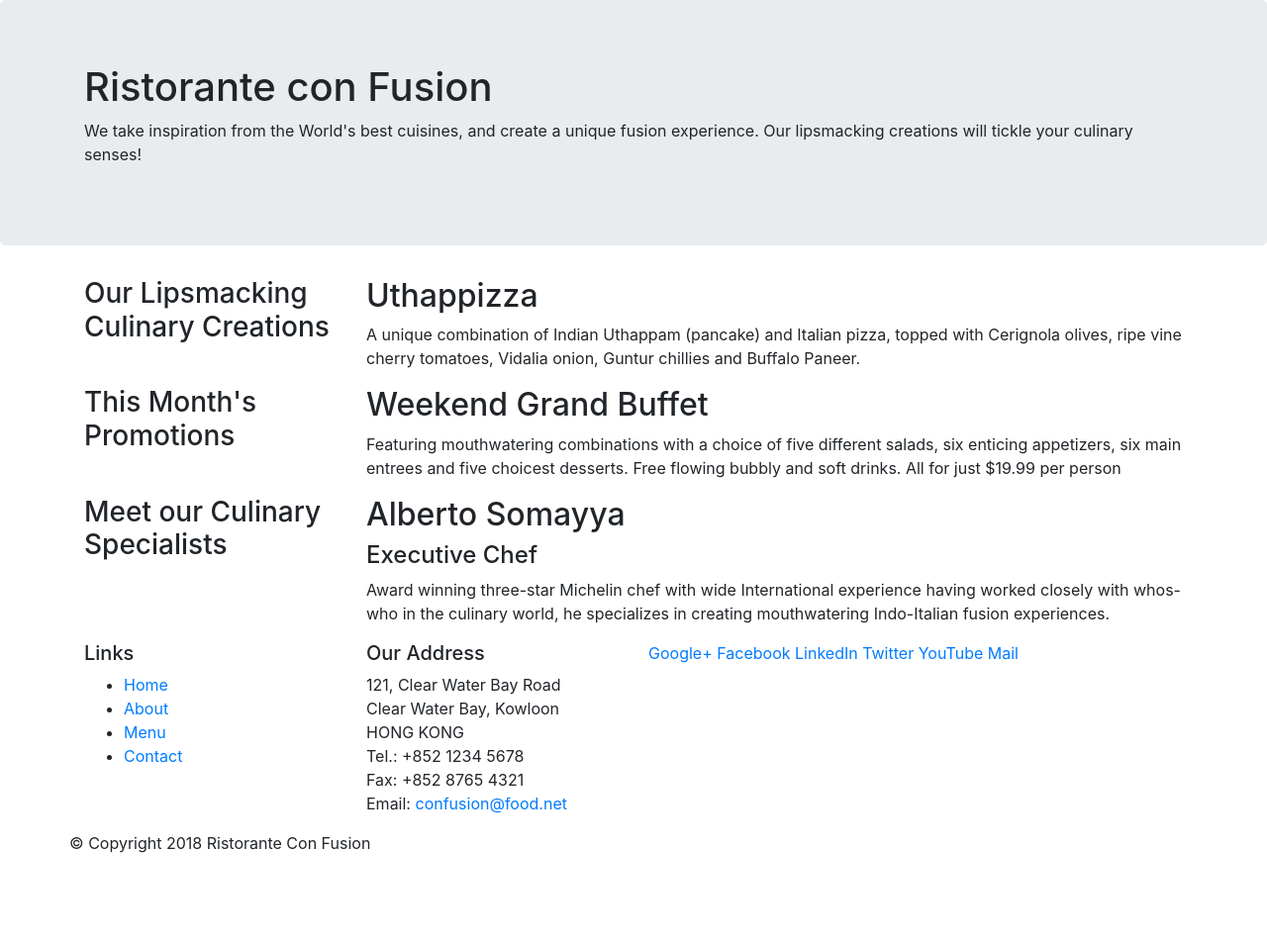
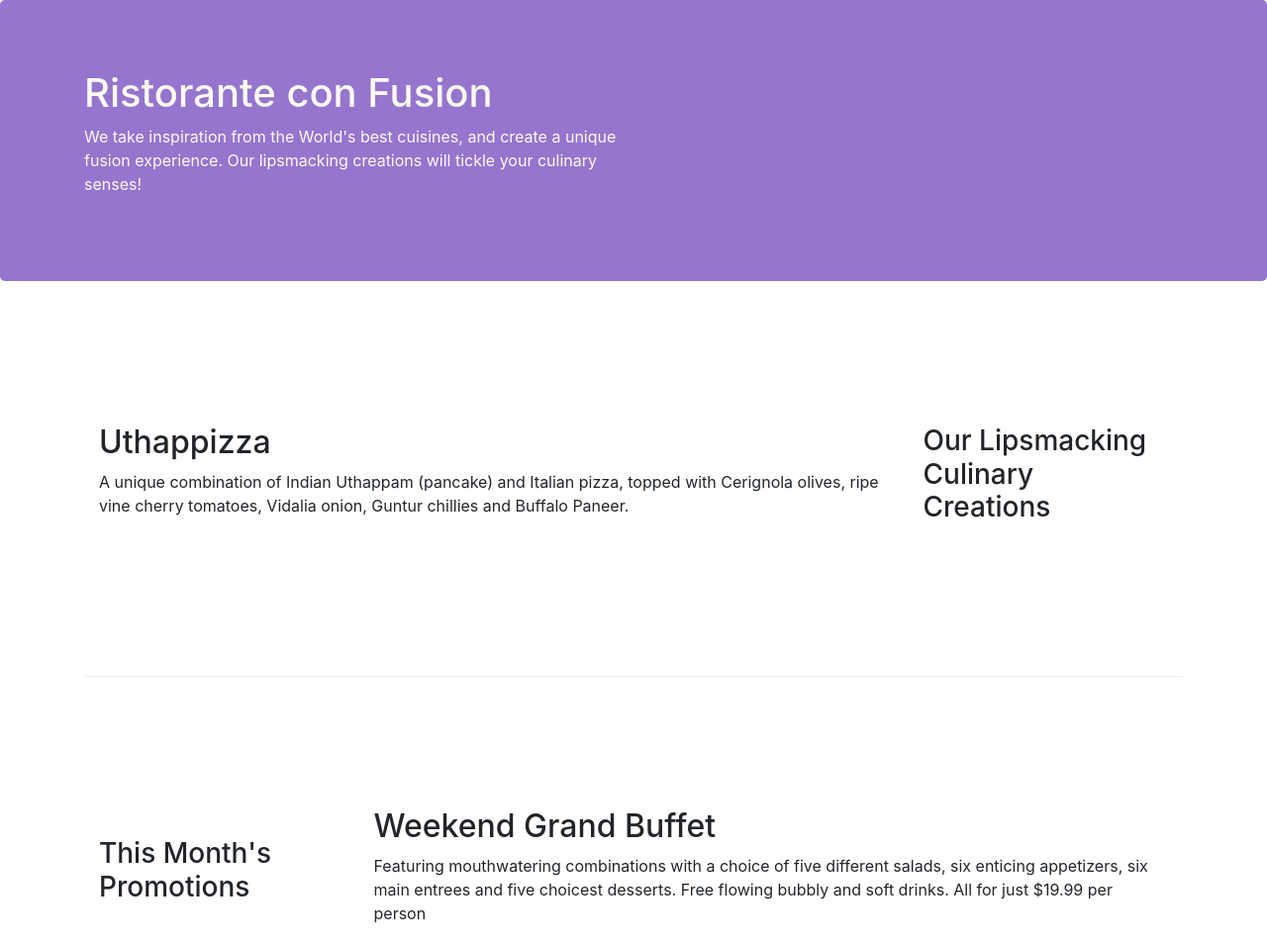
Before and after one commit to ShreyanshTripathi/node-bootstrap, a website: page index.html in a window 1280 px wide. Shown: the top 954 px of the page at 99% size. Before the commit the page ends 880 px from the top, so only its background shows below. Drawn offline with nearby package versions, Linux system fonts and the light colour scheme.

Commit message:
Bootstrap Grid part-2

```diff
--- /dev/null
+++ b/css/styles.css
@@ -0,0 +1,30 @@
+.row-header{
+    margin: 0px auto;
+    padding: 0px auto;
+}
+
+.row-content{
+    margin: 0px auto;
+    padding: 50px, 0px, 50px, 0px;
+    border-bottom: 1px ridge;
+    min-height: 400px;
+}
+
+.footer{
+    background-color: #D1C4E9;
+    margin: 0px auto;
+    padding: 20px 0px 20px 0px;
+}
+
+.jumbotron{
+    padding: 70px 30px 70px 30px;
+    margin: 0px auto;
+    background: #9575CD;
+    color: floralwhite;
+}
+
+.address{
+    font-size: 80%;
+    margin: 0px;
+    color: #0f0f0f;
+}
--- a/index.html
+++ b/index.html
@@ -9,6 +9,7 @@
 
         <!-- Bootstrap CSS -->
         <link rel="stylesheet" href="node_modules/bootstrap/dist/css/bootstrap.min.css">
+        <link rel="stylesheet" href = "css/styles.css">
         <title>Ristorante Con Fusion</title>
 
 </head>
@@ -17,44 +18,44 @@
 
     <header class = "jumbotron">
         <div class = "container">
-            <div>
-                <div>
+            <div class="row">
+                <div class="col-12 col-sm-6">
                     <h1>Ristorante con Fusion</h1>
                     <p>We take inspiration from the World's best cuisines, and create a unique fusion experience. Our lipsmacking creations will tickle your culinary senses!</p>
                 </div>
-                <div>
+                <div class="col-12 col-sm">
                 </div>
             </div>
         </div>
     </header>
 
     <div class="container">
-        <div class="row">
-            <div class="col-12 col-sm-3">
+        <div class="row row-content align-items-center">
+            <div class="col-12 col-sm-4 order-sm-last col-md-3">
                 <h3>Our Lipsmacking Culinary Creations</h3>
             </div>
-            <div class="col-12 col-sm">
+            <div class="col col-sm order-sm-first col-md">
                 <h2>Uthappizza</h2>
                 <p>A unique combination of Indian Uthappam (pancake) and Italian pizza, topped with Cerignola olives, ripe vine cherry tomatoes, Vidalia onion, Guntur chillies and Buffalo Paneer.</p>
             </div>
         </div>
 
 
-        <div class="row">
-            <div class="col-12 col-sm-3">
+        <div class="row row-content align-items-center">
+            <div class="col-12 col-sm-4 col-md-3">
                 <h3>This Month's Promotions</h3>
             </div>
-            <div class="col-12 col-sm">
+            <div class="col col-sm col-md">
                 <h2>Weekend Grand Buffet</h2>
                 <p>Featuring mouthwatering combinations with a choice of five different salads, six enticing appetizers, six main entrees and five choicest desserts. Free flowing bubbly and soft drinks. All for just $19.99 per person </p>
             </div>
         </div>
 
-        <div class="row">
-            <div class="col-12 col-sm-3">
+        <div class="row row-content align-items-center">
+            <div class="col-12 col-sm-4 order-sm-last col-md-3">
                 <h3>Meet our Culinary Specialists</h3>
             </div>
-            <div class="col-12 col-sm">
+            <div class="col col-sm order-sm-first col-md">
                 <h2>Alberto Somayya</h2>
                 <h4>Executive Chef</h4>
                 <p>Award winning three-star Michelin chef with wide International experience having worked closely with whos-who in the culinary world, he specializes in creating mouthwatering Indo-Italian fusion experiences. </p>
@@ -62,19 +63,19 @@
         </div>
     </div>
 
-    <footer>
+    <footer class="footer">
         <div class="container">
             <div class="row">
-                <div class="col-12 col-sm-3">
+                <div class="col-4 offset-1 col-sm-2">
                     <h5>Links</h5>
-                    <ul>
+                    <ul class="list-unstyled">
                         <li><a href="#">Home</a></li>
                         <li><a href="#">About</a></li>
                         <li><a href="#">Menu</a></li>
                         <li><a href="#">Contact</a></li>
                     </ul>
                 </div>
-                <div class="col-12 col-sm-3">
+                <div class="col-7 col-sm-5">
                     <h5>Our Address</h5>
                     <address>
 		              121, Clear Water Bay Road<br>
@@ -85,8 +86,8 @@
 		              Email: <a href="mailto:confusion@food.net">confusion@food.net</a>
 		           </address>
                 </div>
-                <div class="col-12 col-sm">
-                    <div>
+                <div class="col-12 col-sm-4 align-self-center">
+                    <div class="text-center">
                         <a href="http://google.com/+">Google+</a>
                         <a href="http://www.facebook.com/profile.php?id=">Facebook</a>
                         <a href="http://www.linkedin.com/in/">LinkedIn</a>
@@ -96,8 +97,8 @@
                     </div>
                 </div>
            </div>
-           <div>
-                <div class="row">
+           <div class="row justify-content-center">
+                <div class="col-auto">
                     <p>© Copyright 2018 Ristorante Con Fusion</p>
                 </div>
            </div>
```
